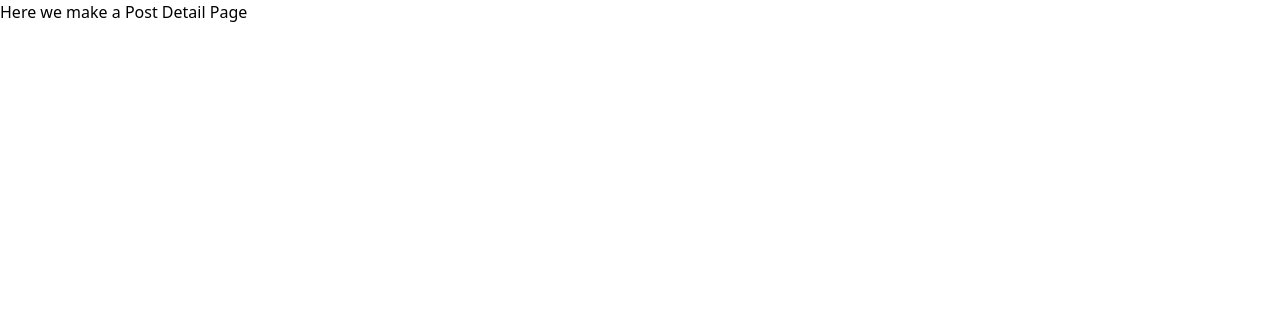
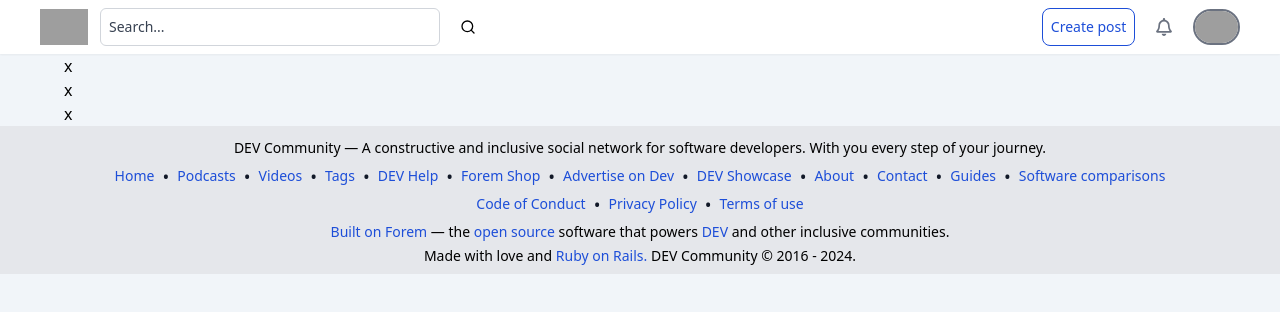
Before and after one commit to arembiam/kodemia-reactJs-reto, a Next.js app: page /posts in a window 1280 px wide. Shown: the top 312 px of the page. Built offline with nearby package versions, Linux system fonts and the light colour scheme; grey boxes are pictures that could not be loaded.

Commit message:
post footer done

```diff
--- a/pages/index.jsx
+++ b/pages/index.jsx
@@ -1,11 +1,13 @@
 import Link from "next/link";
+import NavBar from "@/src/components/NavBar";
 
 export default function Home() {
   return (
     <main className="bg-slate-100 min-h-screen flex-col flex-wrap">
       {/* BARRA DE NAVEGACIÓN */}
+      <NavBar></NavBar>
 
-      <body className="flex grid-cols-3 py-4 px-16">
+      <div className="flex grid-cols-3 py-4 px-16">
         {/* ASIDE IZQUIERDO */}
 
         <sidebar className="bg-transparent max-md:collapse">
@@ -159,7 +161,7 @@
             </div>
           </aside>
         </div>
-      </body>
+      </div>
     </main>
   );
 }
--- a/pages/posts/index.jsx
+++ b/pages/posts/index.jsx
@@ -1,7 +1,86 @@
+import NavBar from "@/src/components/NavBar";
+import Link from "next/link";
+
 export default function Posts() {
   return (
-    <main>
-      <h1>Here we make a Post Detail Page</h1>
+    <main className="bg-slate-100 min-h-screen flex-col flex-wrap">
+      {/* BARRA DE NAVEGACIÓN */}
+      <NavBar></NavBar>
+      <div className="flex px-16">
+        {/* ASIDE IZQUIERDO REACCIONES*/}
+        <div>
+          <aside>
+            <div>x</div>
+            <div>x</div>
+            <div>x</div>
+          </aside>
+        </div>
+        {/* POST CARD ESTO ES UN COMPONENT */}
+        {/* ASIDE DERECHO SOBRE EL AUTOR ESTO ES UN COMPONENT */}
+      </div>
+
+      {/* FOOTER DE LA PAGINA  */}
+      <footer className="bg-gray-200 p-2">
+        <div className="grid grid-rows-4 justify-center items-center flex-wrap">
+          <p className="text-center text-sm">
+            DEV Community — A constructive and inclusive social network for
+            software developers. With you every step of your journey.
+          </p>
+          <ul className="flex flex-wrap justify-center items-center text-sm text-blue-700 gap-2">
+            <li>Home</li>
+            <li className="text-lg text-gray-900">•</li>
+            <li>Podcasts</li>
+            <li className="text-lg text-gray-900">•</li>
+            <li>Videos</li>
+            <li className="text-lg text-gray-900">•</li>
+            <li>Tags</li>
+            <li className="text-lg text-gray-900">•</li>
+            <li>DEV Help</li>
+            <li className="text-lg text-gray-900">•</li>
+            <li>Forem Shop</li>
+            <li className="text-lg text-gray-900">•</li>
+            <li>Advertise on Dev</li>
+            <li className="text-lg text-gray-900">•</li>
+            <li>DEV Showcase</li>
+            <li className="text-lg text-gray-900">•</li>
+            <li>About</li>
+            <li className="text-lg text-gray-900">•</li>
+            <li>Contact</li>
+            <li className="text-lg text-gray-900">•</li>
+            <li>Guides</li>
+            <li className="text-lg text-gray-900">•</li>
+            <li>Software comparisons</li>
+          </ul>
+          <ul className="flex flex-wrap justify-center items-center text-sm text-blue-700 gap-2">
+            <li>Code of Conduct</li>
+            <li className="text-lg text-gray-900">•</li>
+            <li>Privacy Policy</li>
+            <li className="text-lg text-gray-900">•</li>
+            <li>Terms of use</li>
+          </ul>
+          <p className="text-center text-sm">
+            <Link href="" className="text-blue-700">
+              Built on Forem
+            </Link>{" "}
+            — the{" "}
+            <Link href="" className="text-blue-700">
+              open source
+            </Link>{" "}
+            software that powers{" "}
+            <Link href="/" className="text-blue-700">
+              DEV
+            </Link>{" "}
+            and other inclusive communities.
+          </p>
+          <p className="text-center text-sm">
+            Made with love and{" "}
+            <Link href="" className="text-blue-700">
+              Ruby on Rails.
+            </Link>{" "}
+            DEV Community © 2016 - 2024.
+          </p>
+        </div>
+      </footer>
     </main>
   );
 }
```
